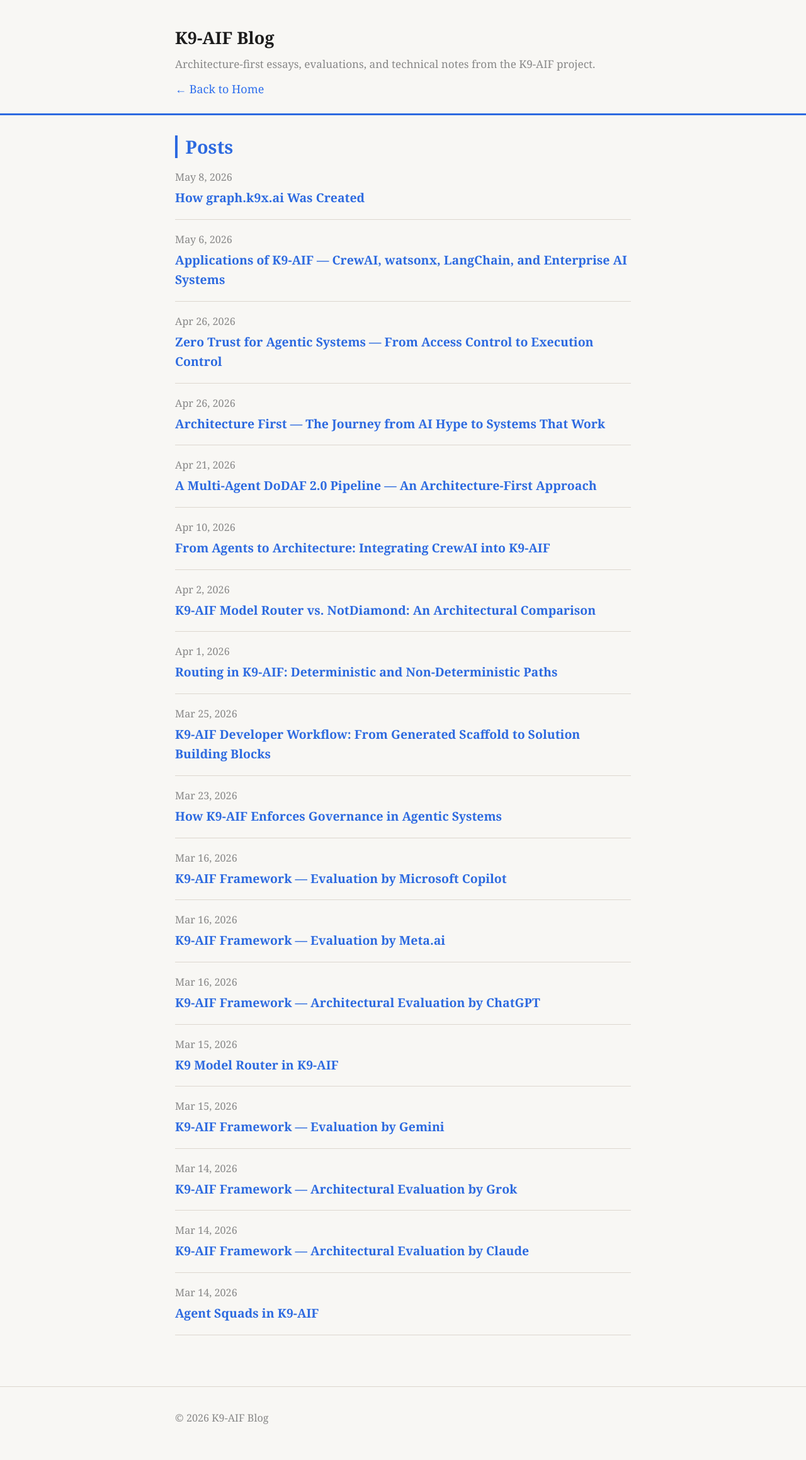
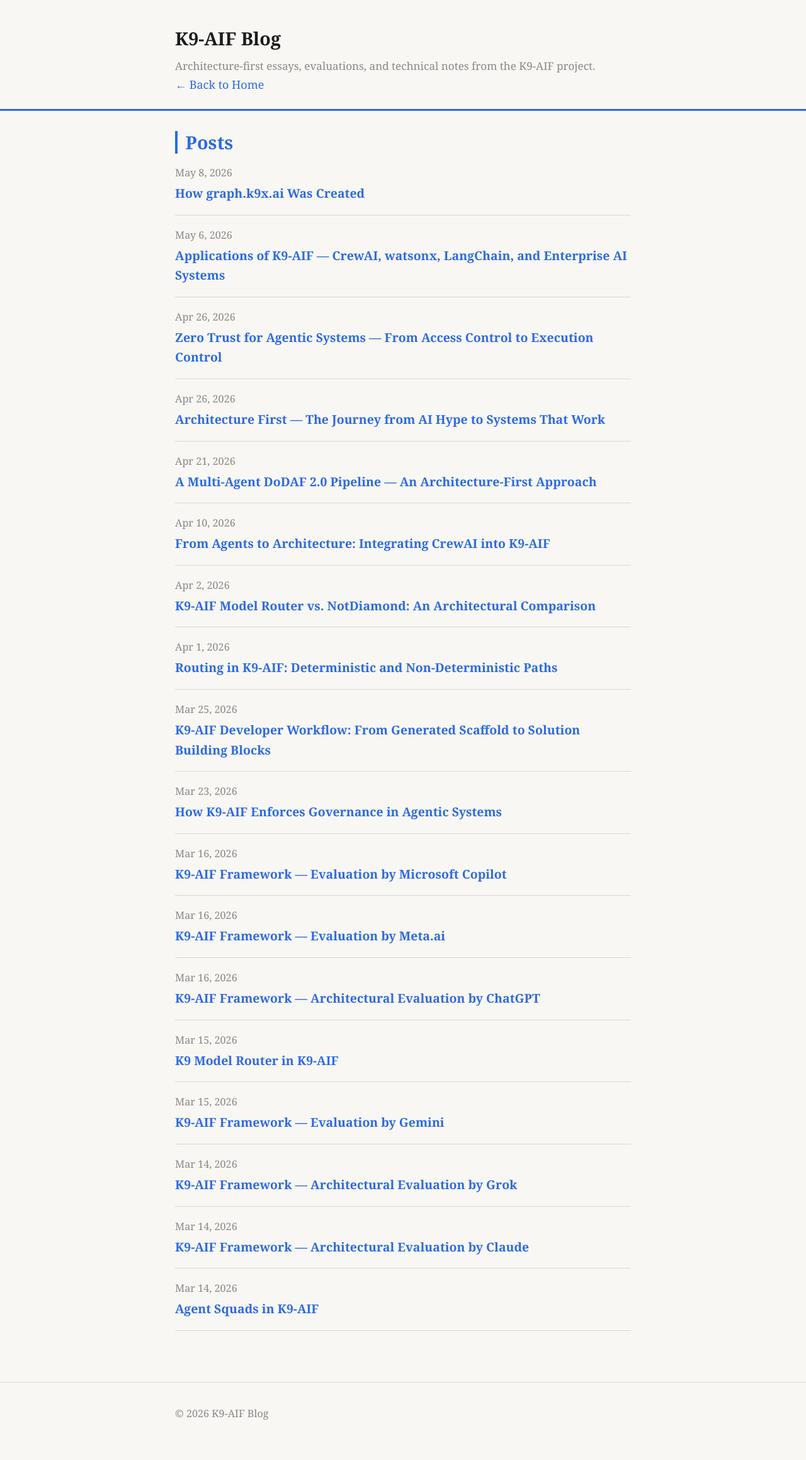
Before and after one commit to k9aif/k9-aif-blogs, a Jekyll site: the page built from index.md, in a window 1280 px wide. Shown: the whole page at 63% size. Built offline with Jekyll 4.4.1, drawn with Linux system fonts in a browser that asks for light colours.

Commit message:
styles.css

```diff
--- a/assets/css/style.css
+++ b/assets/css/style.css
@@ -39,7 +39,7 @@ body {
 
 .site-title {
   display: inline-block;
-  font-size: 1.5rem;
+  font-size: 1.6rem;
   font-weight: 700;
   text-decoration: none;
   color: var(--text);
@@ -180,18 +180,3 @@ tbody tr:hover { background: #f1f1f1; }
   h2 { font-size: 1.28rem; }
   .post-link { font-size: 1.15rem; }
 }
-
-.blog-nav {
-  margin-top: 10px;
-}
-
-.blog-nav .nav-link {
-  margin-right: 16px;
-  text-decoration: none;
-  color: #2f6fed;
-  font-weight: 500;
-}
-
-.blog-nav .nav-link:hover {
-  text-decoration: underline;
-}
```
